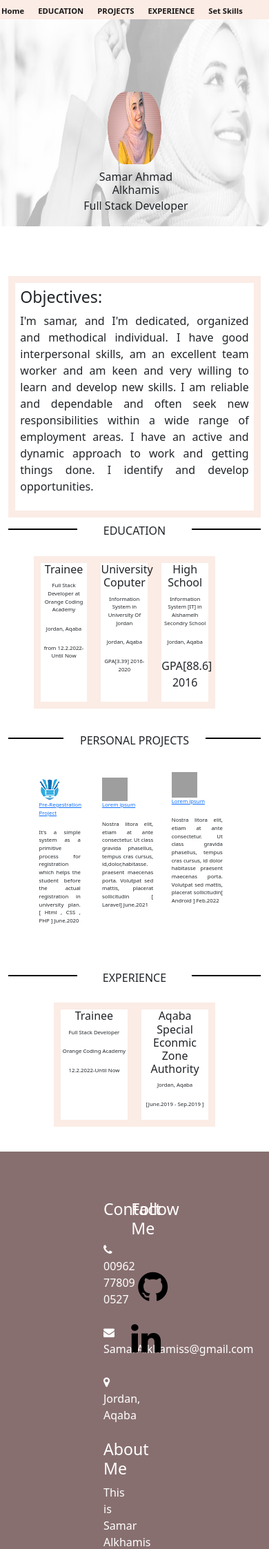
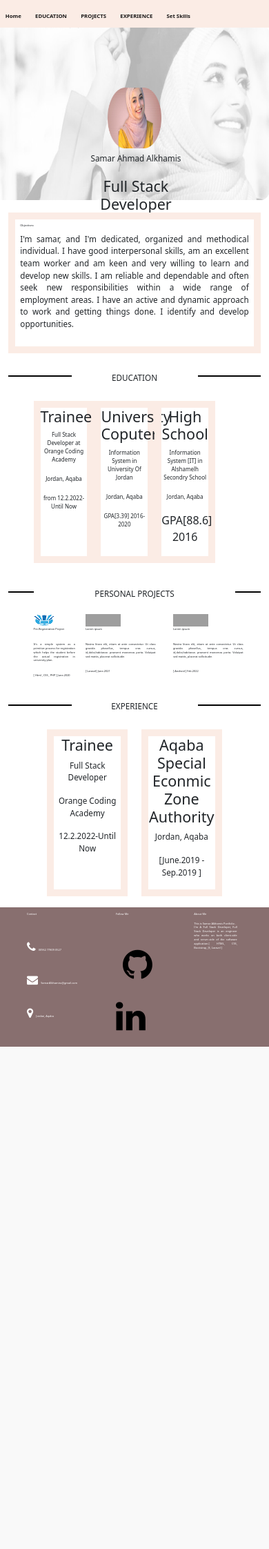
Before and after one commit to samaralkhamis/Projects, a PHP site: page /pre-reg/ in a window 390 px wide. Shown: the top 2245 px of the page at 69% size. After the commit the page ends 1517 px from the top, so only its background shows below. Run offline with PHP 8.4, Linux system fonts and the light colour scheme; grey boxes are pictures that could not be loaded.

Commit message:
protfolio

```diff
--- a/Protofile/Style.css
+++ b/Protofile/Style.css
@@ -5,6 +5,34 @@ div {
     position: relative;
   }
 
+.cs{
+  border: 10px solid #FBECE5;
+   margin-top: 5%;
+   margin-bottom: 5%;
+}
+.per{
+  margin-left: 10%;
+   margin-top: 5%;
+}
+.cs1{
+  text-align: center;
+   padding:2% ;
+}
+
+#d1{
+  border: 10px solid #FBECE5 ;
+  padding:2% ;
+   text-align: justify;
+}
+#dd {
+  background-color:#FBECE5;
+   padding:2%;
+}
+.edu{
+  border: 10px solid #FBECE5;
+   width:30% ;
+    text-align: center;
+}
 .center {
     position: absolute;
    top: 35%;
@@ -34,12 +62,12 @@ div {
   .heading1{
       text-align: center;
       position:relative ;
-      top: 50px;
+      top: 30%;
   }
   .heading1:before{
       content:" ";
       display:block;
-      width: 500px;
+      width: 40%;
       height: 2px;
       background: #000;
       position: absolute;
@@ -50,12 +78,15 @@ div {
   .heading1::after{
     content:" ";
     display:block;
-    width: 500px;
+    width: 40%;
     height: 2px;
     background: #000;
     position: absolute;
     right:0;
     top:30%;
+}
+.d2{
+  font-size:1vw
 }
 
 .heading2{
@@ -66,7 +97,7 @@ div {
 .heading2:before{
     content:" ";
     display:block;
-    width: 400px;
+    width: 30%;
     height: 2px;
     background: #000;
     position: absolute;
@@ -77,7 +108,7 @@ div {
 .heading2::after{
   content:" ";
   display:block;
-  width: 400px;
+  width: 30%;
   height: 2px;
   background: #000;
   position: absolute;
@@ -85,9 +116,17 @@ div {
   top:30%;
 }
 
-
+.exp{
+  border: 10px solid #FBECE5;
+   width:40% ;
+    text-align: center;
+}
 .s1{
  margin :10% 10%;
+}
+.text{
+  text-align: justify;
+   width:80%;
 }
 
 
@@ -96,7 +135,7 @@ div {
 	background:#886F6F;
 	width: 100%;
 	text-align: left;
-	padding: 70px 150px;
+	padding: 2% 10%;
   color: #ffffff;
 }
 
@@ -131,23 +170,25 @@ div {
 
 /* Small devices */
 @media (max-width:425px) {
+#dd a{
+  font-size:3vw;
+}
 
-
-#dd a{
-  font-size: 0.7rem;
+h3{
+  font-size: 1vw;
 }
   img {
 
      width:100%;
-      height:300px;
+      height:250px;
       text-align: center;
   }
 h1, p{
-  font-size: 1rem;
+  font-size: 1vw;
 }
 
-h4{
-  font-size: 1rem;
+.center2 h4{
+  font-size: 1vw;
 }
 .heading1{
   text-align: center;
@@ -191,7 +232,7 @@ h4{
 .heading2:before{
   content:" ";
   display:block;
-  width: 80px;
+  width: 10%;
   height: 2px;
   background: #000;
   position: absolute;
@@ -202,7 +243,7 @@ h4{
 .heading2::after{
 content:" ";
 display:block;
-width: 80px;
+width: 10%;
 height: 2px;
 background: #000;
 position: absolute;
@@ -217,8 +258,61 @@ height: 15%;
 .flexx a p {
   font-size:0.5rem;
 }
-.s1 div div p{
-  font-size: 2vw;
+.div div p{
+  font-size: 1vw;
 }
 
 }
+
+
+
+@media (max-width:1024px) {
+  .heading1{
+    text-align: center;
+    position:relative ;
+    top: 10px;
+  }
+  .heading1:before{
+    content:" ";
+    display:block;
+    width: 25%;
+    height: 2px;
+    background: #000;
+    position: absolute;
+    left:0;
+    top:30%;
+  }
+  .heading1::after{
+    content:" ";
+    display:block;
+    width: 25%;
+    height: 2px;
+    background: #000;
+    position: absolute;
+    right:0;
+    top:30%;
+
+  }
+  .flexx div p{
+    font-size: 1vw;
+  }
+}
+
+
+@media (max-width:768px) {
+  #dd a{
+    font-size:2vw;
+  }
+  h1, p{
+    font-size: 3vw;
+  }
+  .flexx div img {
+    width:40%;
+    height: 15%;
+    }
+
+    .flexx div p{
+      font-size: 1vw;
+    }
+
+}
--- a/index.html
+++ b/index.html
@@ -16,8 +16,8 @@
 <body>
 
 
-    <div  class="header-secondnav sticky-top">
-        <nav id="dd" class="navbar-expand-lg navbar-light " style="background-color:#FBECE5; padding:2px;">
+    <div class="header-secondnav sticky-top">
+        <nav id="dd" class="navbar-expand-lg navbar-light ">
             <a class="navbar-brand" href="./index.html"><b>Home</b></a>
             <a class="navbar-brand" href="#education"><b>EDUCATION</b></a>
             <a class="navbar-brand" href="#personal_project"><b>PROJECTS</b></a>
@@ -30,117 +30,125 @@
         <img class="center" src="./Protofile/Img/pic1.png" alt="pic1">
         <h1 class="center1">Samar Ahmad Alkhamis</h1>
         <h4 class="center2">Full Stack Developer</h4>
-    </div><br><br><br>
+    </div>
 
     </header>
 
     <main>
-        <div  class="container">
-            <section  id="d1" style="border: 10px solid #FBECE5 ; padding:2% ; text-align: justify;">
-                <h3>Objectives: </h3>
+        <div class="container">
+            <section class="cs" id="d1">
+                <h3 >Objectives: </h3>
                 <p >
 
-                I'm samar, and I'm dedicated, organized and methodical individual. I have good interpersonal skills, am
-                an
+                    I'm samar, and I'm dedicated, organized and methodical individual. I have good interpersonal skills,
+                    am an
                     excellent team worker and am keen and very willing to learn and develop new skills. I am reliable and
-                dependable and often seek new responsibilities within a wide range of employment areas. I have an active
-                and
+                    dependable and often seek new responsibilities within a wide range of employment areas. I have an active and
                     dynamic approach to work and getting things done. I identify and develop opportunities.</p>
             </section>
 
             <h1 class="heading1" id="education">EDUCATION</h1>
-            <section class="s1">
-                <div class="education-flex ">
-                    <div  style="border: 10px solid #FBECE5; width:30% ; text-align: center; ">
+
+            <div class="education-flex s1 ">
+                <div class="edu">
                     <h4>Trainee</h4>
                     <p>
-                         Full Stack Developer at Orange Coding Academy </p> <p> Jordan, Aqaba</p>
+                        Full Stack Developer at Orange Coding Academy </p>
+                    <p> Jordan, Aqaba</p>
                     <p>from 12.2.2022-Until Now</p>
 
                 </div>
-                    <div  style="border: 10px solid #FBECE5 ; width:30% ; text-align: center;">
+                <div class="edu">
                     <h4>University Coputer</h4>
                     <p>
-                         Information System in  University Of Jordan </p><p> Jordan, Aqaba</p>
-                       <p> GPA[3.39]  2016-2020</p>
+                        Information System in University Of Jordan </p>
+                    <p> Jordan, Aqaba</p>
+                    <p> GPA[3.39] 2016-2020</p>
                 </div>
-                    <div style="border: 10px solid #FBECE5; width:30%; text-align: center;">
+                <div class="edu">
                     <h4>High School</h4>
                     <p>
-                         Information System [IT] in Alshamelh Secondry School </p><p>Jordan, Aqaba</p>
+                        Information System [IT] in Alshamelh Secondry School </p>
+                    <p>Jordan, Aqaba</p>
                     GPA[88.6] 2016</p>
                 </div>
             </div>
-            </section>
+
 
             <h1 class="heading2 " id="personal_project"> PERSONAL PROJECTS</h1>
-            <section class="s1">
-                <div class= "d-flex flex-row flexx " >
-                    <div class="p-2" >
-                        <a href="./Protofile/web-V3/home.html" style="text-align: justify ;">
-                            <img src="./Protofile/Img/home.png" width="40%" ; height="40%">
-                             <p class="s2"> Pre-Regestration Project</p> </a>
-                        <p style="text-align: justify; width:80%;"> It's a simple system as a primitive process for
-                            registration which helps the student before the actual registration in university plan.
-                            [ Html , CSS , PHP ] June.2020</p> </div>
-                    <div class="p-2">
-                        <a href="" style="text-align:justify;">
-                            <img src="http://assets.stickpng.com/images/58480e35cef1014c0b5e4920.png" width="40%";
-                                height="40%">
-                         <p class="s2" > Lorem ipsum </p></a>
-                        <p style="text-align: justify; width: 80%;"> Nostra litora elit, etiam at ante consectetur. Ut
+
+                <div class="education-flex flexx per">
+                    <div>
+                        <a href="./Protofile/web-V3/home.html">
+                            <img src="./Protofile/Img/home.png" width="40%" ; height="40%"></a>
+
+                        <p class="text"> Pre-Regestration Project</p>
+                        <p  class="text"> It's a simple system as a primitive process for
+                            registration which helps the student before the actual registration in university plan.</p>
+                         <p>[ Html , CSS , PHP ] June.2020</p>
+                    </div>
+                    <div>
+                        <a href="">
+                            <img src="http://assets.stickpng.com/images/58480e35cef1014c0b5e4920.png" width="40%"
+                                height="40%"></a>
+                        <p  class="text"> Lorem ipsum </p>
+                        <p  class="text"> Nostra litora elit, etiam at ante consectetur. Ut
                             class gravida phasellus, tempus cras cursus, id,dolor,habitasse. praesent maecenas porta.
-                            Volutpat sed mattis, placerat sollicitudin [ Laravel] June.2021</p>
+                            Volutpat sed mattis, placerat sollicitudin </p><p>[ Laravel] June.2021</p>
                     </div>
-                        <div >
-                        <a href="" style="text-align: justify;">
+                    <div>
+                        <a href="">
                             <img src="https://upload.wikimedia.org/wikipedia/commons/thumb/d/d7/Android_robot.svg/1745px-Android_robot.svg.png"
-                                width="40%" ; height="40%">
-                            <p class="s2"> Lorem ipsum </p></a>
-                        <p style="text-align: justify; width: 80%;"> Nostra litora elit, etiam at ante consectetur. Ut
-                            class gravida phasellus, tempus cras cursus, id dolor habitasse praesent maecenas porta.
-                            Volutpat sed mattis, placerat sollicitudin[ Android ] Feb.2022</p>
+                                width="40%" height="40%"></a>
+                        <p  class="text"> Lorem ipsum </p>
+                        <p  class="text"> Nostra litora elit, etiam at ante consectetur. Ut
+                            class gravida phasellus, tempus cras cursus, id,dolor,habitasse. praesent maecenas porta.
+                            Volutpat sed mattis, placerat sollicitudin </p><p>[ Android ] Feb.2022</p>
                     </div>
                 </div>
-            </section>
+
 
 
             <h1 class="heading1" id="EXPERENCE">EXPERIENCE</h1>
-            <section class="s1">
-                <div class="d-flex flex-row bd-highlight mb-3 d-flex justify-content-evenly s1">
-                    <div style="border: 10px solid #FBECE5; width:400px ; text-align: center;">
+
+                <div class="d-flex flex-row bd-highlight mb-3 d-flex justify-content-evenly s1 ">
+                    <div class="exp">
                         <h4>Trainee</h4>
                         <p>
-                         Full Stack Developer <p>Orange Coding Academy</p> <p> 12.2.2022-Until Now
+                            Full Stack Developer
+                        <p>Orange Coding Academy</p>
+                        <p> 12.2.2022-Until Now
                         </p>
                     </div>
-                    <div style="border: 10px solid #FBECE5 ; width:400px ; text-align: center;">
+                    <div class="exp">
                         <h4>Aqaba Special Econmic Zone Authority</h4>
                         <p>
-                      Jordan, Aqaba </p><p>[June.2019 - Sep.2019 ]</p>
+                            Jordan, Aqaba </p>
+                        <p>[June.2019 - Sep.2019 ]</p>
                     </div>
                 </div>
-            </section>
+
         </div>
+
+
         <footer>
             <div class=" footer-distributed">
-
                 <div class="footer-left">
-                    <h3>Contact</h3><br>
+                    <h3 style="font-size:1vw">Contact</h3><br>
 
                     <i class="fa fa-phone"></i>
-                    <span>00962 77809 0527</span><br><br>
+                    <span style="font-size:1vw">00962 77809 0527</span><br><br>
 
                     <i class="fa fa-envelope"></i>
-                    <span>SamarAlkhamiss@gmail.com</span><br><br>
+                    <span style="font-size:1vw">SamarAlkhamiss@gmail.com</span><br><br>
 
                     <i class="fa fa-map-marker"></i>
-                    <span>Jordan, Aqaba</span><br><br>
+                    <span style="font-size:1vw">Jordan, Aqaba</span><br><br>
                 </div>
                 <div class="footer-center">
 
-                    <h3>Follow Me</h3><br>
-                    <div style="font-size: 50px;">
+                    <h3 style="font-size:1vw">Follow Me</h3><br>
+                    <div style="font-size:50px;">
                         <a href="https://github.com/samaralkhamis" target="_blank"><i class="fa fa-github"
                                 style="color: black; padding: 10px;"></i></a>
                         <a href="https://www.linkedin.com/in/samar-alkhamis-942a92151/" target="_blank"><span
@@ -150,7 +158,7 @@
 
                 <div class="footer-right">
                     <h3>About Me</h3>
-                    <p>
+                    <p style="font-size:1vw">
                         This is Samar Alkhamis Portfolio .<br> I'm A Full Stack Developer,
                         Full Stack Developer is an engineer who works on both client-side and server-side of the
                         software application.[ HTML, CSS, Bootstrap, JS, Laravel ]
```
Also changed, not shown: progress.html (+13 -13 lines), Readme.md. Lines whose indentation alone changed are shown as unchanged.
